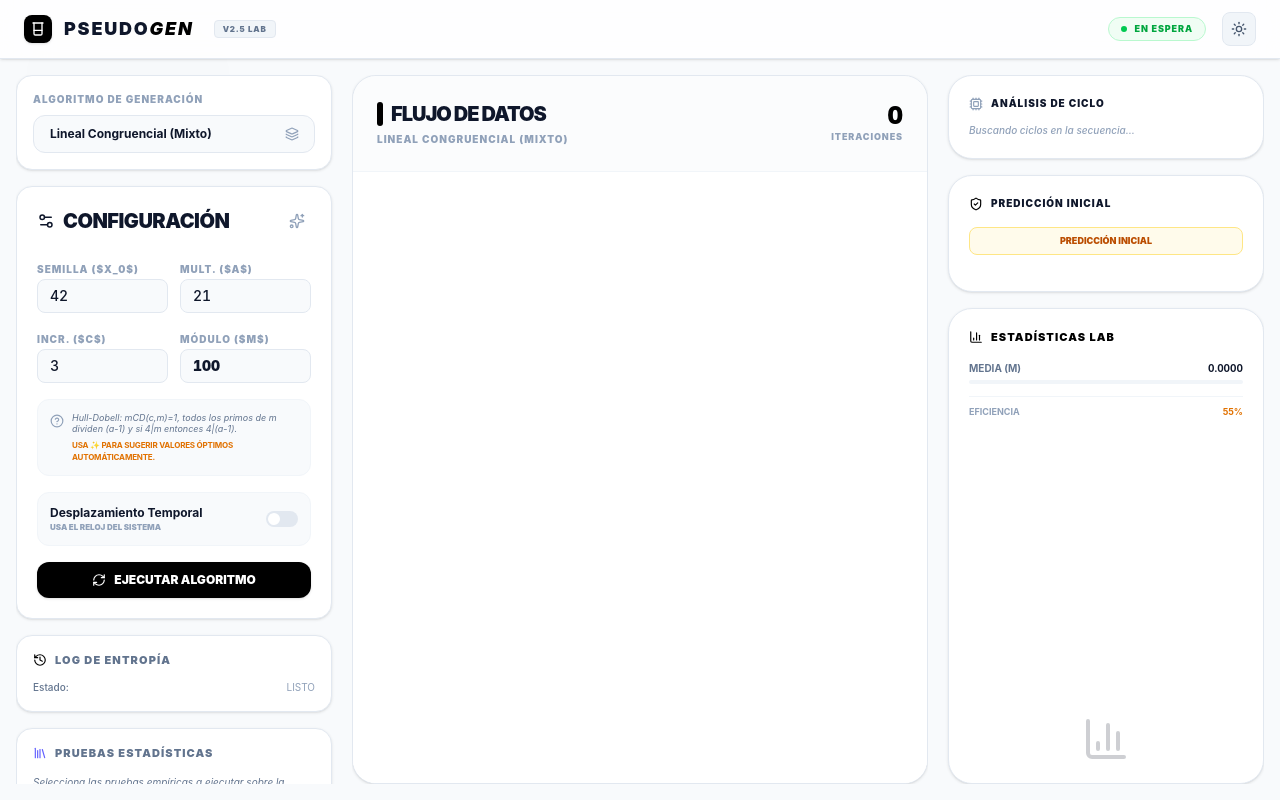
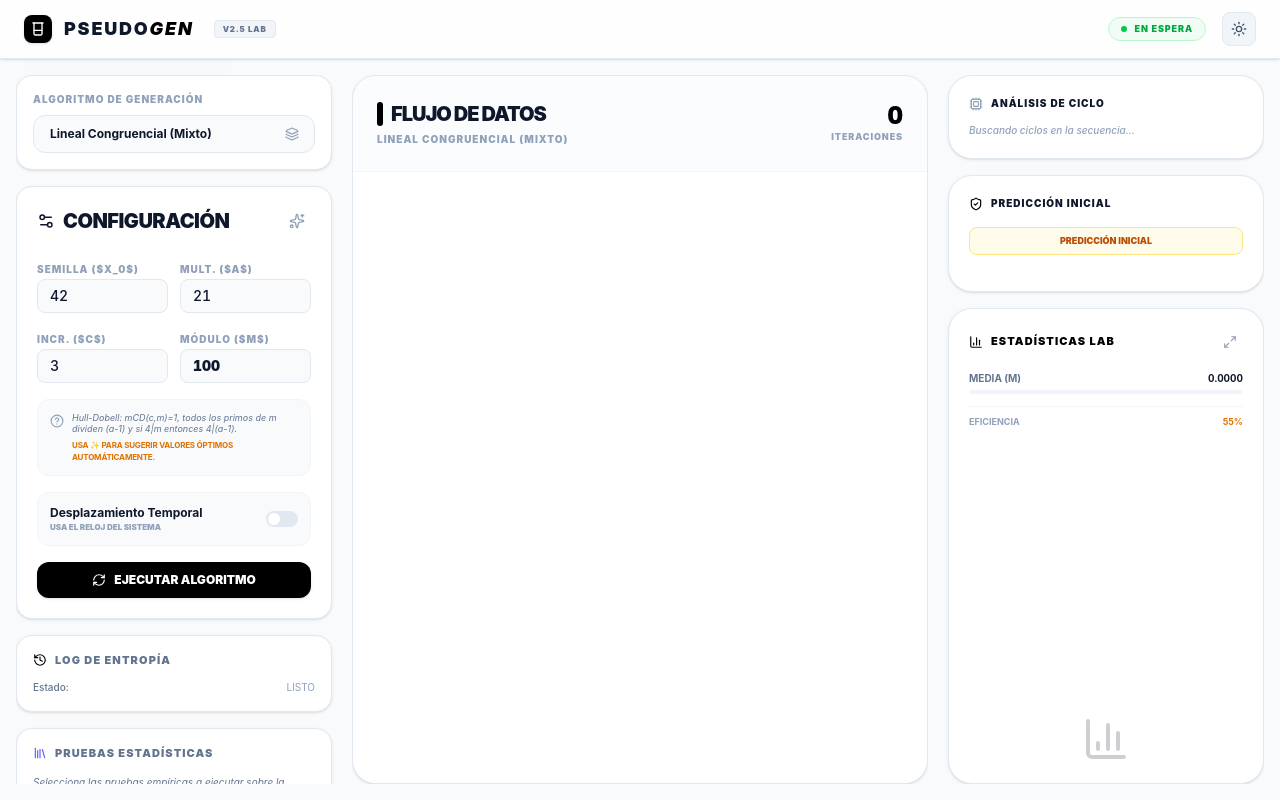
Before and after one commit to Hlgblackhat/pseudo-generator, a React (Vite) app: page / in a window 1280 px wide. Built offline with nearby package versions, Linux system fonts and the light colour scheme.

Commit message:
feat(ui): Implementa expansion dinamica del panel de estadisticas

```diff
--- a/src/App.tsx
+++ b/src/App.tsx
@@ -15,7 +15,9 @@ import {
   Activity,
   Sparkles,
   RefreshCw,
-  Library
+  Library,
+  Maximize2,
+  Minimize2
 } from 'lucide-react';
 
 /**
@@ -52,6 +54,9 @@ function App() {
   // Estado para la gestión de las Pruebas Estadísticas
   const [selectedTests, setSelectedTests] = useState<string[]>([]);
   const [testResults, setTestResults] = useState<TestResult[]>([]);
+
+  // Estado para expandir el panel de analítica
+  const [isLabExpanded, setIsLabExpanded] = useState(false);
 
   // Efecto que recalcula los resultados de las pruebas estadísticas
   // cuando la generación finaliza, o cuando el usuario activa/desactiva un checkbox posteriormente.
@@ -320,7 +325,7 @@ function App() {
         </section>
 
         {/* DERECHA: Analítica del Laboratorio */}
-        <aside className="w-80 flex flex-col gap-4 shrink-0 overflow-y-auto custom-scrollbar pl-1">
+        <aside className={`flex flex-col gap-4 shrink-0 overflow-y-auto custom-scrollbar pl-1 transition-all duration-500 ease-in-out ${isLabExpanded ? 'w-[45vw]' : 'w-80'}`}>
 
           {/* Estado del Ciclo (Determinismo) */}
           <div className={`p-5 rounded-3xl border transition-all duration-500 shadow-sm ${repeatState.repeatIndex ? 'bg-rose-50 dark:bg-rose-950/20 border-rose-200 dark:border-rose-900 text-rose-600 dark:text-rose-400' : 'bg-white dark:bg-bg-card border-slate-200 dark:border-border-subtle'}`}>
@@ -392,10 +397,19 @@ function App() {
           )}
 
           {/* Estadísticas Lab y Resultados de Pruebas */}
-          <div className="bg-white dark:bg-bg-card p-5 rounded-3xl border border-slate-200 dark:border-border-subtle space-y-4 flex-1 shadow-sm transition-colors flex flex-col shrink-0 min-h-0">
-            <h4 className="text-[11px] font-black text-brand-primary uppercase tracking-widest flex items-center gap-2 shrink-0">
-              <BarChart3 size={14} /> Estadísticas Lab
-            </h4>
+          <div className={`bg-white dark:bg-bg-card p-5 rounded-3xl border border-slate-200 dark:border-border-subtle space-y-4 shadow-sm transition-all duration-500 flex flex-col shrink-0 min-h-0 ${isLabExpanded ? 'flex-1' : 'flex-1'}`}>
+            <div className="flex items-center justify-between shrink-0">
+              <h4 className="text-[11px] font-black text-brand-primary uppercase tracking-widest flex items-center gap-2">
+                <BarChart3 size={14} /> Estadísticas Lab
+              </h4>
+              <button
+                onClick={() => setIsLabExpanded(!isLabExpanded)}
+                className="p-1.5 rounded-lg text-slate-400 hover:text-indigo-600 hover:bg-slate-100 dark:hover:bg-slate-800 transition-colors"
+                title={isLabExpanded ? "Contraer panel" : "Expandir panel"}
+              >
+                {isLabExpanded ? <Minimize2 size={14} /> : <Maximize2 size={14} />}
+              </button>
+            </div>
 
             {/* Estadísticas Básicas */}
             <div className="space-y-3 shrink-0">
```
